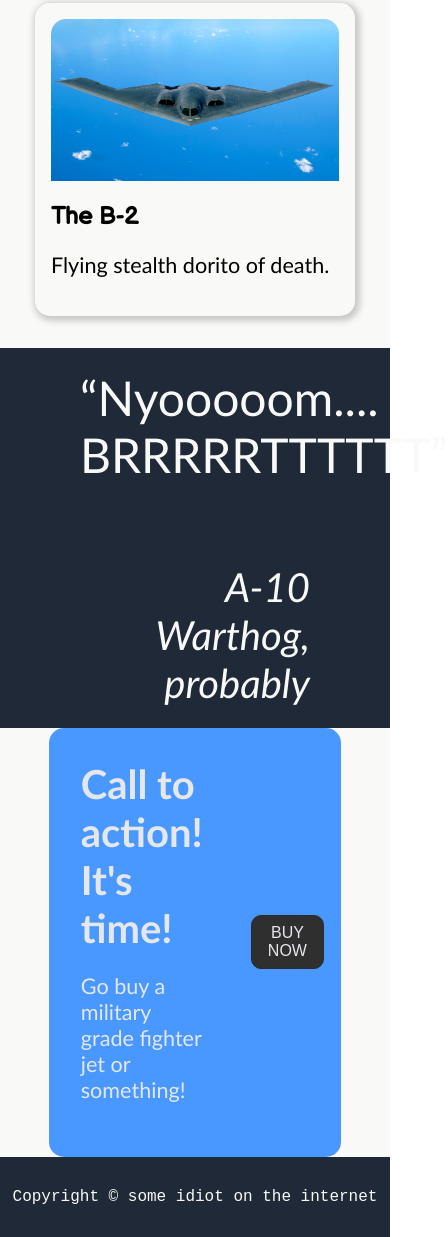
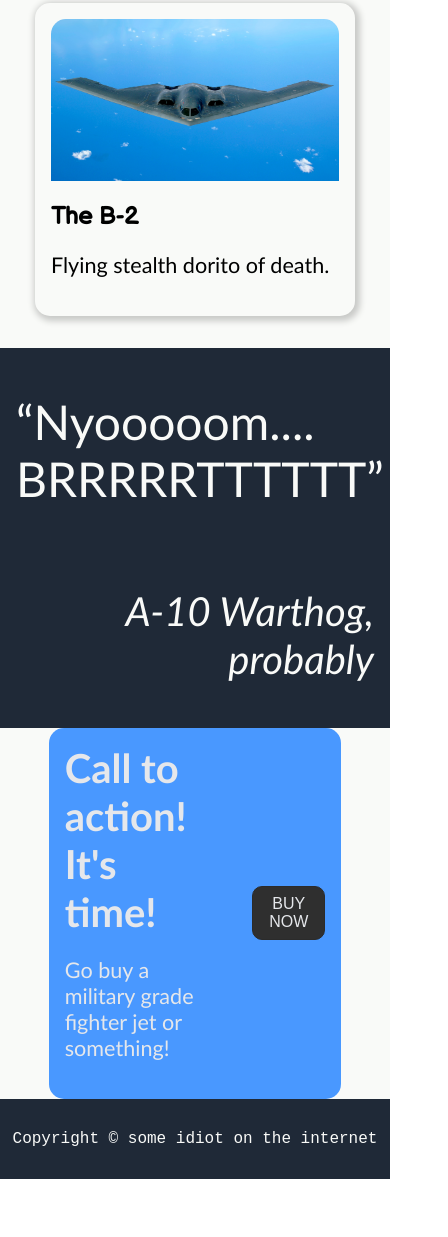
Before and after one commit to Shack-de-Shnaek/test-landing-page, a plain HTML site: page index.html in a window 390 px wide. Shown: the part 2025-3262 px from the top of the page, 448 px wide, since content can reach past the window. After the commit the page ends 3204 px from the top, so only its background shows below. Drawn offline with Linux system fonts and the light colour scheme.

Commit message:
fixed something

```diff
--- a/style.css
+++ b/style.css
@@ -303,4 +303,12 @@ footer {
     .card {
         width: 90%;
     }
+
+    .quote-section {
+        padding: 1rem;
+    }
+
+    .cta-container {
+        padding: 1rem;
+    }
 }
```
